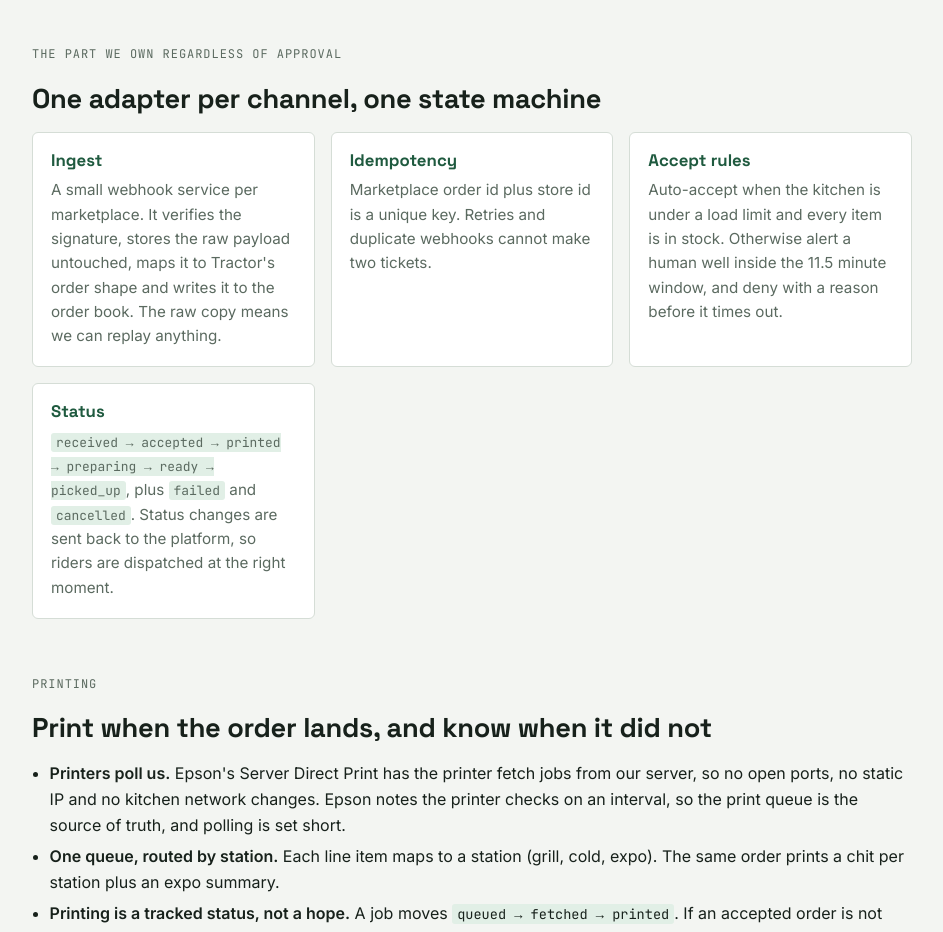
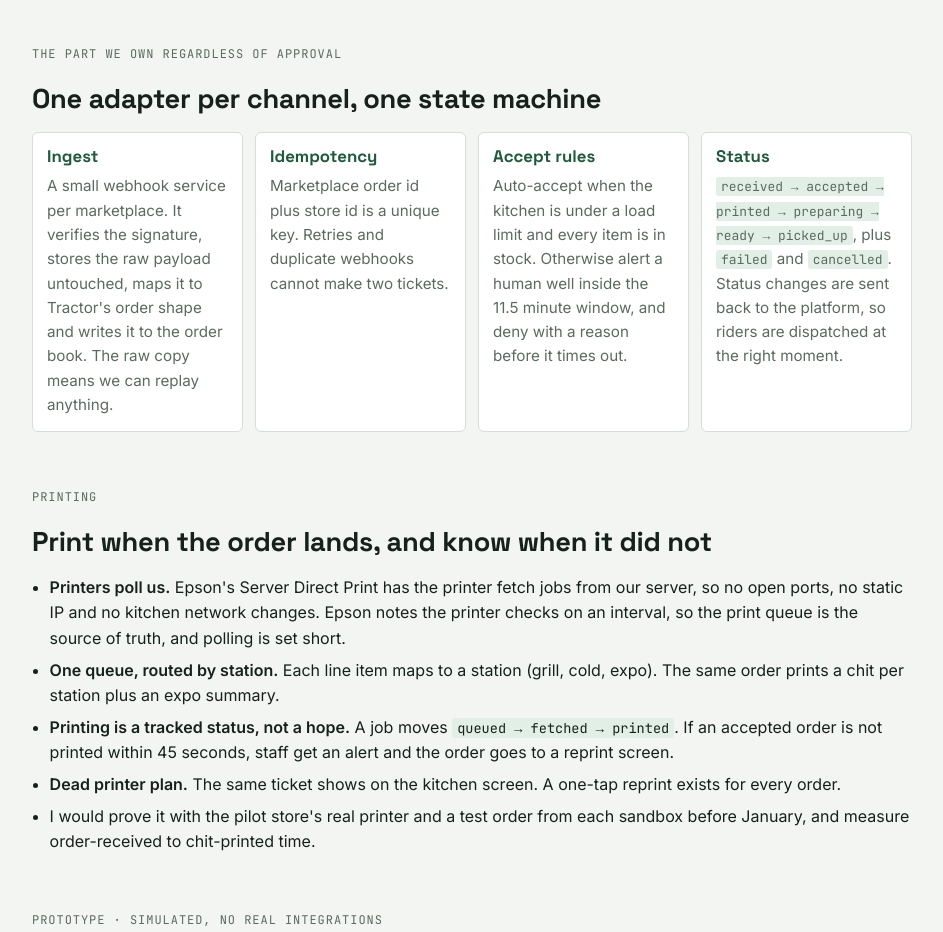
Before and after one commit to tacworkhome/tractor-order-book, a plain HTML site: page index.html in a window 1280 px wide. Shown: the part 2780-3712 px from the top of the page, without its empty margins (168-1111 px from the left). Drawn offline with Linux system fonts and the light colour scheme.

Commit message:
Four-up adapter cards
Co-Authored-By: Claude Sonnet 5.5 <noreply@anthropic.com>

```diff
--- a/index.html
+++ b/index.html
@@ -32,6 +32,8 @@ p{margin:0}
 .lede{font-size:1.15rem;color:var(--muted);max-width:60ch}
 section{display:flex;flex-direction:column;gap:18px;min-width:0}
 .grid2{display:grid;grid-template-columns:repeat(auto-fit,minmax(260px,1fr));gap:16px}
+.grid4{display:grid;grid-template-columns:repeat(auto-fit,minmax(185px,1fr));gap:12px}
+.grid4 .card{padding:14px}
 .grid3{display:grid;grid-template-columns:repeat(auto-fit,minmax(200px,1fr));gap:16px}
 .card h3{color:var(--green)}
 .preview{display:flex;flex-direction:column;background:var(--surface);border:1px solid var(--line);border-radius:8px;overflow:hidden;text-decoration:none;color:var(--fg);box-shadow:0 6px 24px rgba(0,0,0,.08);transition:transform .15s}
@@ -164,7 +166,7 @@ a{color:var(--green)}
 <section id="adapter">
   <span class="eyebrow">The part we own regardless of approval</span>
   <h2>One adapter per channel, one state machine</h2>
-  <div class="grid2">
+  <div class="grid4">
     <div class="card"><h3>Ingest</h3><p>A small webhook service per marketplace. It verifies the signature, stores the raw payload untouched, maps it to Tractor's order shape and writes it to the order book. The raw copy means we can replay anything.</p></div>
     <div class="card"><h3>Idempotency</h3><p>Marketplace order id plus store id is a unique key. Retries and duplicate webhooks cannot make two tickets.</p></div>
     <div class="card"><h3>Accept rules</h3><p>Auto-accept when the kitchen is under a load limit and every item is in stock. Otherwise alert a human well inside the 11.5 minute window, and deny with a reason before it times out.</p></div>
```
